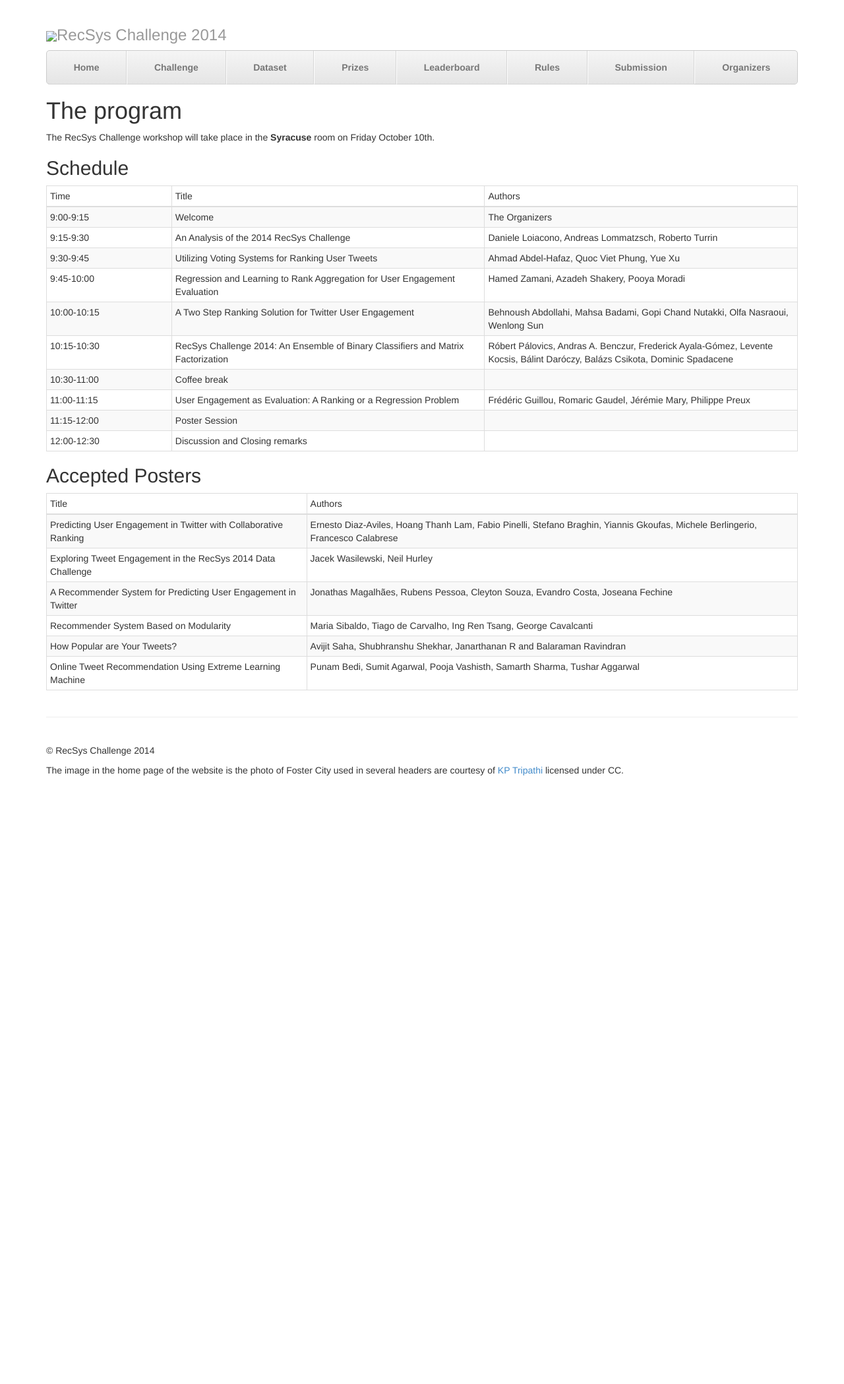
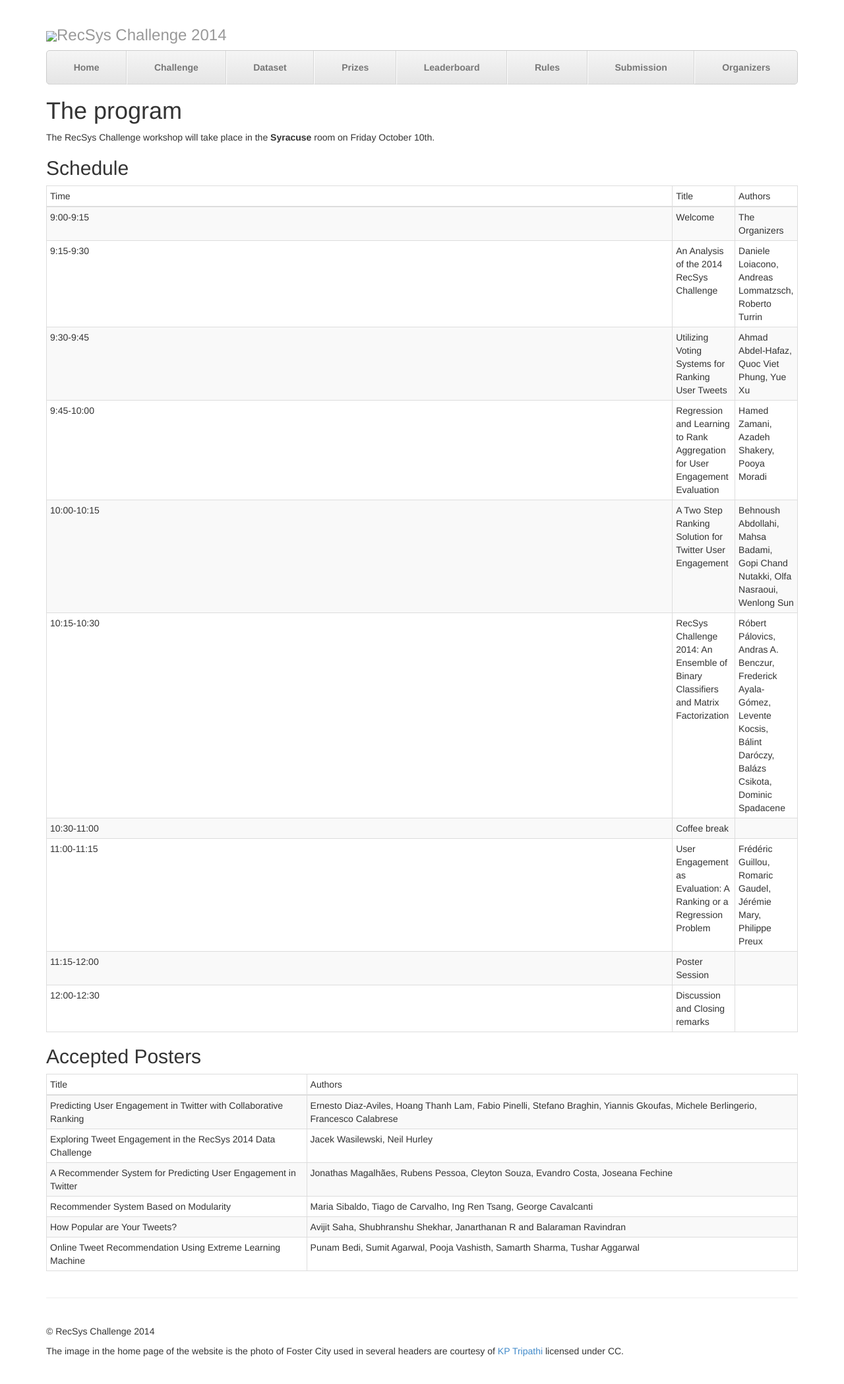
Before and after one commit to recsyschallenge/2014, a Jekyll site: the page built from program/temp.md, in a window 1280 px wide. Shown: the whole page at 66% size. Built offline with Jekyll 4.4.1, drawn with Linux system fonts in a browser that asks for light colours; Markdown is read by kramdown in place of the engine named in the settings; before the commit the page ends 1217 px from its top, so only the background shows below that.

Commit message:
Update temp.md

```diff
--- a/program/temp.md
+++ b/program/temp.md
@@ -10,9 +10,9 @@ The RecSys Challenge workshop will take place in the __Syracuse__ room on Friday
 <table class="table table-bordered table-striped table-condensed table-nonfluid">
   <thead>
     <tr>
-        <td class="col-md-2">Time</td>
-        <td class="col-md-5">Title</td>
-        <td class="col-md-5">Authors</td>
+        <td class="col-md-10">Time</td>
+        <td class="col-md-1">Title</td>
+        <td class="col-md-1">Authors</td>
     </tr>
   </thead>
   <tbody>
```
